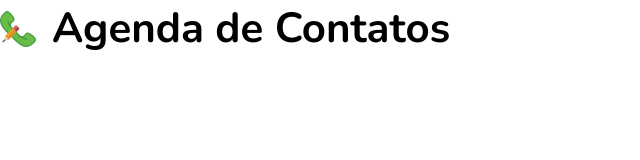
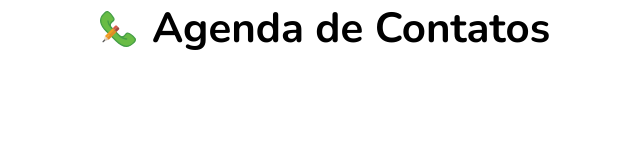
Before and after one commit to davislamenha/agenda-de-contatos-ebac, a plain HTML site: page index.html in a window 1280 px wide. Shown: the whole page, without its empty margins (0-640 px from the left). Drawn offline with nearby package versions, Linux system fonts and the light colour scheme.

Commit message:
container

```diff
--- a/index.html
+++ b/index.html
@@ -13,10 +13,13 @@
 </head>
 
 <body>
-  <header>
-    <img src="./img/telefone.svg" alt="Telefone e Lapis">
-    <h1>Agenda de Contatos</h1>
-  </header>
+  <div class="container">
+    <header>
+      <img src="./img/telefone.svg" alt="Telefone e Lapis">
+      <h1>Agenda de Contatos</h1>
+    </header>
+  </div>
+
 
   <script src="./main.js"></script>
 </body>
--- a/style.css
+++ b/style.css
@@ -4,6 +4,12 @@
   margin: 0;
   padding: 0;
   font-family: 'Nunito', sans-serif;
+}
+
+/* ===== GERAL ====== */
+.container {
+  width: min(100% - 30px, 1080px);
+  margin-inline: auto;
 }
 
 /* ===== HEADER ====== */
```
